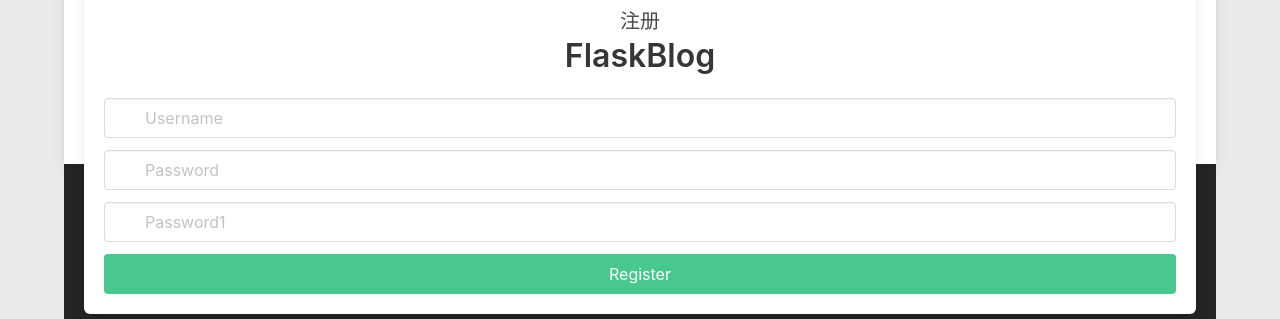
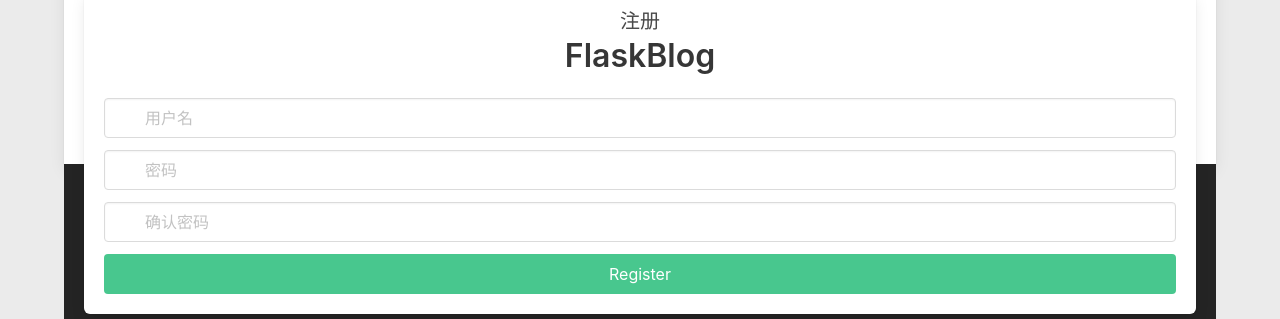
Before and after one commit to NUGURI-7/flaskBlog, a Flask app: template app/auth/templates/register.html in a window 1280 px wide. Shown: the part 564-883 px from the top of the page. Run offline with Flask 3, Linux system fonts and the light colour scheme; the template is opened without the code that fills it, so the values that code supplies are empty, except form fields; tables that the repository leaves empty hold one stand-in row (values such as "Sample post"); form fields are guessed from the names that the template uses; parts of the project's set-up code (start-up, migrations or seed data) failed here and were passed over.

Commit message:
s5.更新：wtforms表单验证

```diff
--- a/app/auth/templates/login.html
+++ b/app/auth/templates/login.html
@@ -14,7 +14,7 @@
           <p class=" subtitle">登录</p>
           <h1 class="title">NuguriBlog</h1>
         </div>
-
+        {{ form.csrf_token }}
         <!-- 消息闪现 -->
         {% with messages = get_flashed_messages() %}
         <b-message type="is-danger">
@@ -28,9 +28,20 @@
         </b-message>
         {% endwith %}
 
+        <!-- 表单验证 -->
+        {% if form.username.errors %}
+        <b-message type="is-danger">
+          <ul class="errors">
+            {% for error in form.username.errors %}
+            <li>{{ error }}</li>
+            {% endfor %}
+          </ul>
+        </b-message>
+        {% endif %}
+
         <div class="field">
           <p class="control has-icons-left has-icons-right">
-                      <input class="input" type="text" name="username" id="id_username" maxlength="128" placeholder="Username">
+            {{ form.username(class="input", placeholder="用户名") }}
             <span class="icon is-small is-left">
               <i class="fas fa-envelope"></i>
             </span>
@@ -41,7 +52,7 @@
         </div>
         <div class="field">
           <p class="control has-icons-left">
-                      <input class="input" type="password" name="password" id="id_password" maxlength="320" minlength="6" placeholder="Password">
+            {{ form.password(class="input", placeholder="密码") }}
             <span class="icon is-small is-left">
               <i class="fas fa-lock"></i>
             </span>
--- a/app/auth/templates/register.html
+++ b/app/auth/templates/register.html
@@ -8,6 +8,8 @@
         <p class=" subtitle">注册</p>
         <h1 class="title">FlaskBlog</h1>
     </div>
+    {{ form.csrf_token }}
+    <!-- 表单验证 -->
      <!-- 消息闪现 -->
      {% with messages = get_flashed_messages() %}
      <b-message type="is-danger">
@@ -23,7 +25,7 @@
 
     <div class="field">
         <p class="control has-icons-left has-icons-right">
-            <input class="input" type="text" name="username" id="id_username" maxlength="128" placeholder="Username">
+            {{ form.username(class="input", placeholder="用户名") }}
             <span class="icon is-small is-left">
                 <i class="fas fa-envelope"></i>
             </span>
@@ -34,7 +36,7 @@
     </div>
     <div class="field">
         <p class="control has-icons-left">
-            <input class="input" type="password" name="password" id="id_password" maxlength="320" minlength="6" placeholder="Password">
+            {{ form.password(class="input", placeholder="密码") }}
             <span class="icon is-small is-left">
                 <i class="fas fa-lock"></i>
             </span>
@@ -42,7 +44,7 @@
     </div>
     <div class="field">
         <p class="control has-icons-left">
-            <input class="input" type="password" name="password1" id="id_password1" maxlength="320" minlength="6" placeholder="Password1">
+            {{ form.password1(class="input", placeholder="确认密码") }}
             <span class="icon is-small is-left">
                 <i class="fas fa-lock"></i>
             </span>
--- a/app/forms.py
+++ b/app/forms.py
@@ -2,7 +2,7 @@ from flask_wtf import FlaskForm
 from wtforms import StringField, PasswordField
 from wtforms.validators import DataRequired, Length, ValidationError, EqualTo
 from werkzeug.security import check_password_hash
-from auth.models import User
+from app.auth.models import User
 
 class LoginForm(FlaskForm):
     # 登录表单
```
Lines whose indentation alone changed are shown as unchanged.
